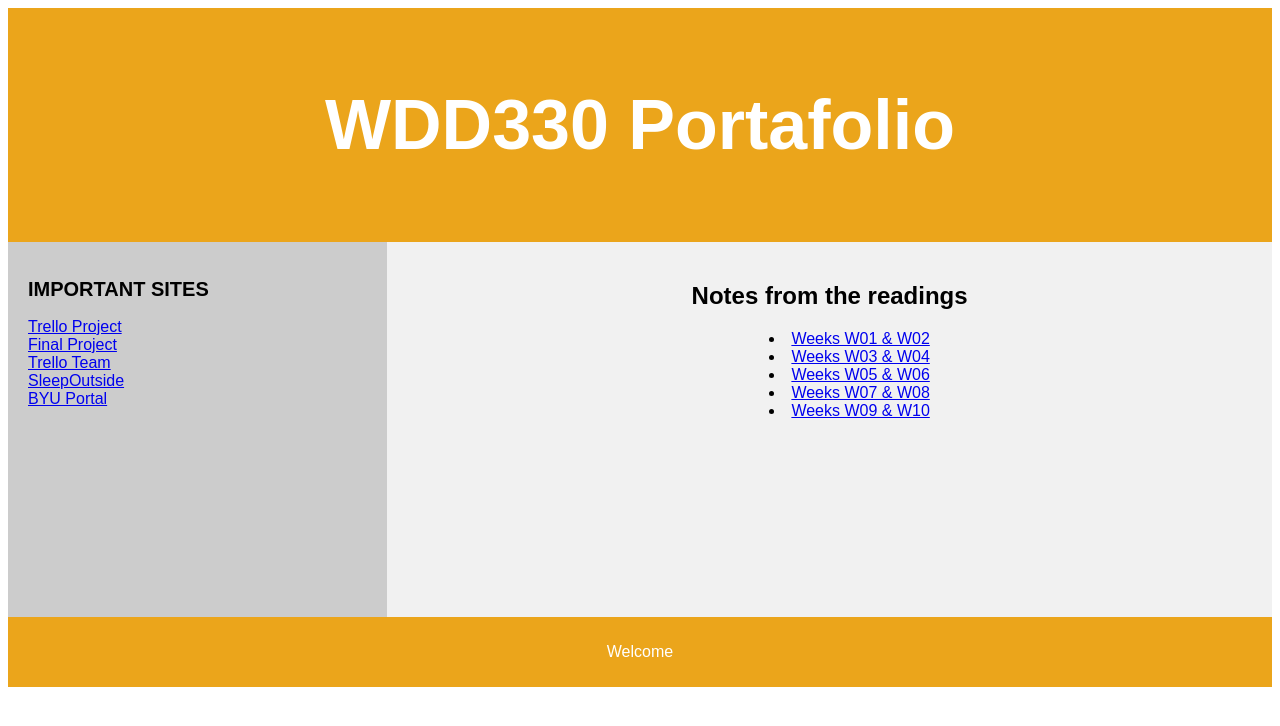
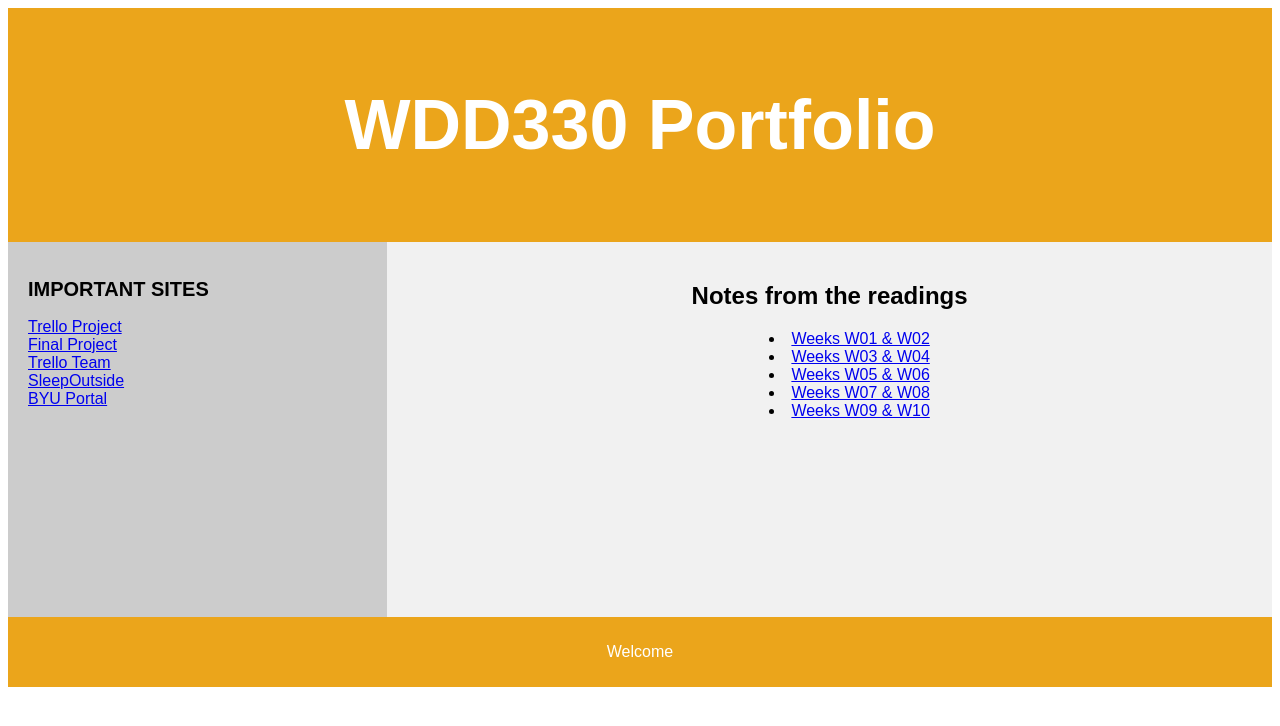
Before and after one commit to hW4r73n6M/WDD330, a plain HTML site: page index.html in a window 1280 px wide. Drawn offline with Linux system fonts and the light colour scheme.

Commit message:
Title correction

```diff
--- a/index.html
+++ b/index.html
@@ -73,7 +73,7 @@
 </head>
 <body>
 <header>
-  <h1 style="text-align: center;">WDD330 Portafolio</h1>
+  <h1 style="text-align: center;">WDD330 Portfolio</h1>
 </header>
 <section>
   <nav>
```
